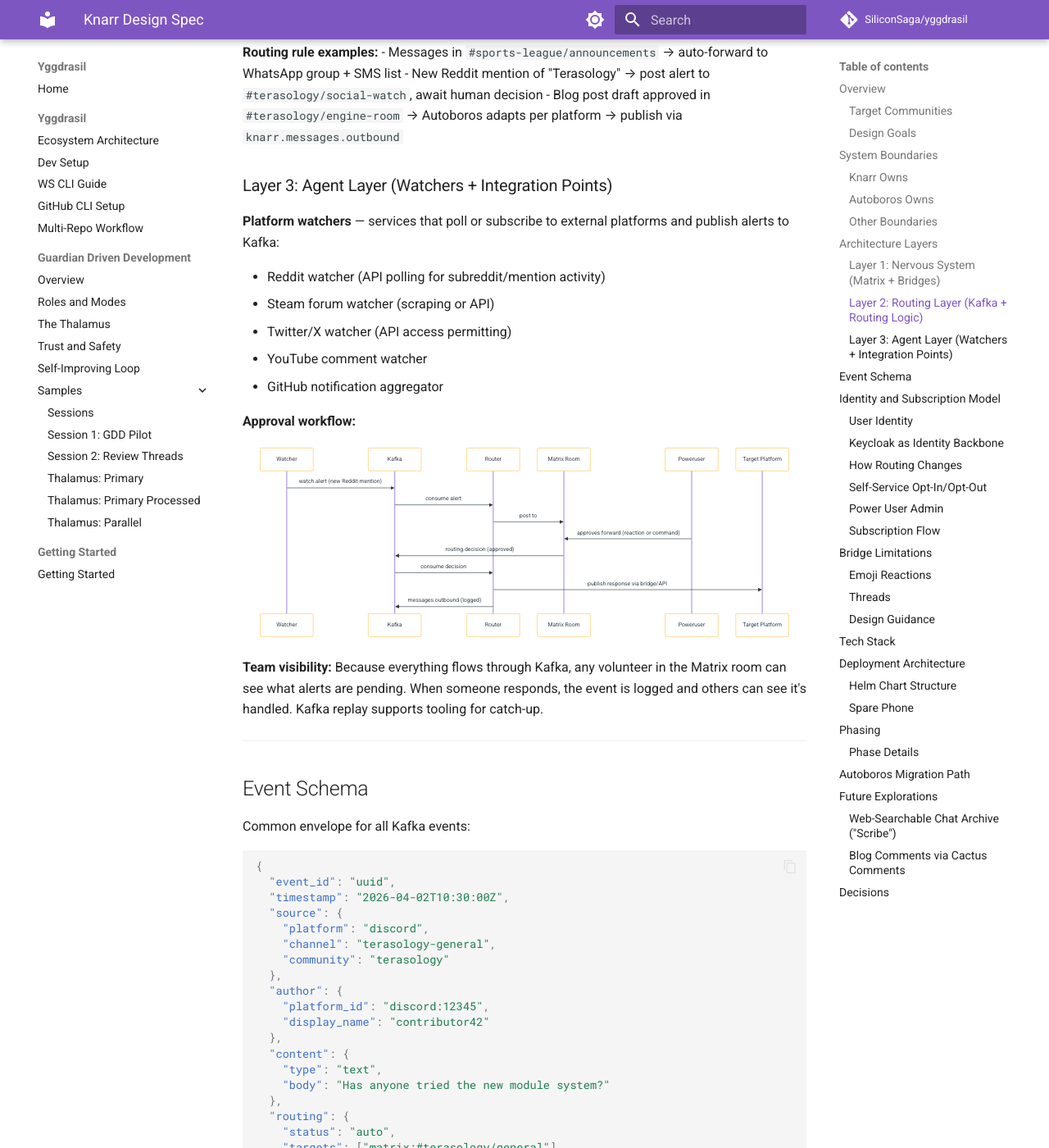
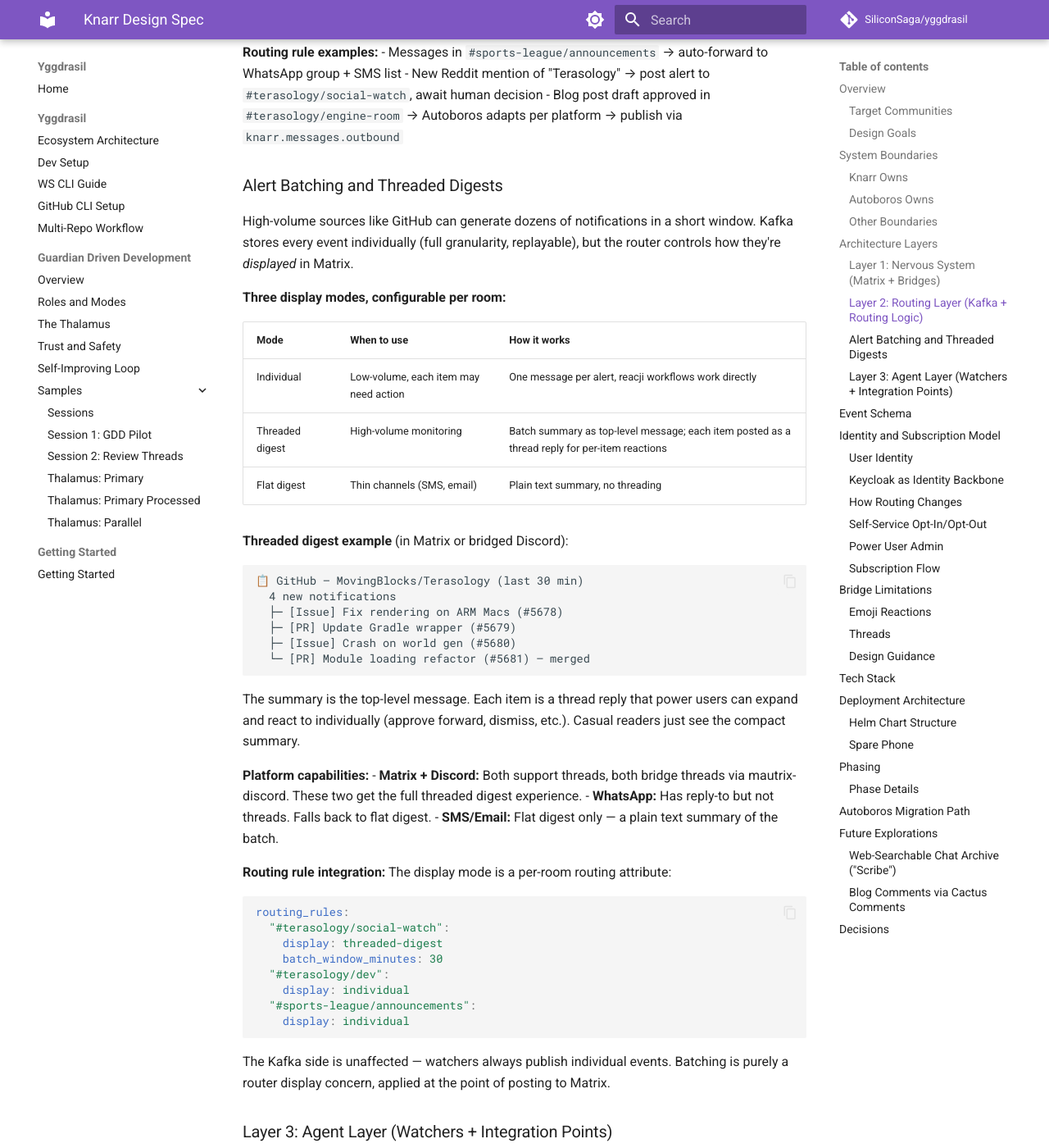
Before and after one commit to SiliconSaga/yggdrasil, an MkDocs documentation site: the page built from docs/plans/2026-04-02-knarr-design.md, in a window 1280 px wide and 1400 px high, scrolled down 4587 px. Shown: the whole window at 82% size. Built offline with MkDocs 1.6.1 and Material for MkDocs 9.7.7, drawn with Linux system fonts in a browser that asks for light colours; comment, search, counter and statistics services are not loaded.

Commit message:
docs: add alert batching and threaded digest display modes to Knarr design
Threaded digests for high-volume sources (GitHub): batch summary as
top-level message, individual items as thread replies for per-item
reactions. Matrix and Discord get threads; thin channels get flat text.
Configurable per room via routing rules.

Co-Authored-By: Claude Opus 4.6 <noreply@anthropic.com>

````diff
--- a/docs/plans/2026-04-02-knarr-design.md
+++ b/docs/plans/2026-04-02-knarr-design.md
@@ -164,6 +164,57 @@ flowchart LR
 - Messages in `#sports-league/announcements` → auto-forward to WhatsApp group + SMS list
 - New Reddit mention of "Terasology" → post alert to `#terasology/social-watch`, await human decision
 - Blog post draft approved in `#terasology/engine-room` → Autoboros adapts per platform → publish via `knarr.messages.outbound`
+
+### Alert Batching and Threaded Digests
+
+High-volume sources like GitHub can generate dozens of notifications in a short
+window. Kafka stores every event individually (full granularity, replayable), but
+the router controls how they're *displayed* in Matrix.
+
+**Three display modes, configurable per room:**
+
+| Mode | When to use | How it works |
+|------|------------|--------------|
+| Individual | Low-volume, each item may need action | One message per alert, reacji workflows work directly |
+| Threaded digest | High-volume monitoring | Batch summary as top-level message; each item posted as a thread reply for per-item reactions |
+| Flat digest | Thin channels (SMS, email) | Plain text summary, no threading |
+
+**Threaded digest example** (in Matrix or bridged Discord):
+
+```
+📋 GitHub — MovingBlocks/Terasology (last 30 min)
+  4 new notifications
+  ├─ [Issue] Fix rendering on ARM Macs (#5678)
+  ├─ [PR] Update Gradle wrapper (#5679)
+  ├─ [Issue] Crash on world gen (#5680)
+  └─ [PR] Module loading refactor (#5681) — merged
+```
+
+The summary is the top-level message. Each item is a thread reply that power
+users can expand and react to individually (approve forward, dismiss, etc.).
+Casual readers just see the compact summary.
+
+**Platform capabilities:**
+- **Matrix + Discord:** Both support threads, both bridge threads via
+  mautrix-discord. These two get the full threaded digest experience.
+- **WhatsApp:** Has reply-to but not threads. Falls back to flat digest.
+- **SMS/Email:** Flat digest only — a plain text summary of the batch.
+
+**Routing rule integration:** The display mode is a per-room routing attribute:
+
+```yaml
+routing_rules:
+  "#terasology/social-watch":
+    display: threaded-digest
+    batch_window_minutes: 30
+  "#terasology/dev":
+    display: individual
+  "#sports-league/announcements":
+    display: individual
+```
+
+The Kafka side is unaffected — watchers always publish individual events. Batching
+is purely a router display concern, applied at the point of posting to Matrix.
 
 ### Layer 3: Agent Layer (Watchers + Integration Points)
 
````
